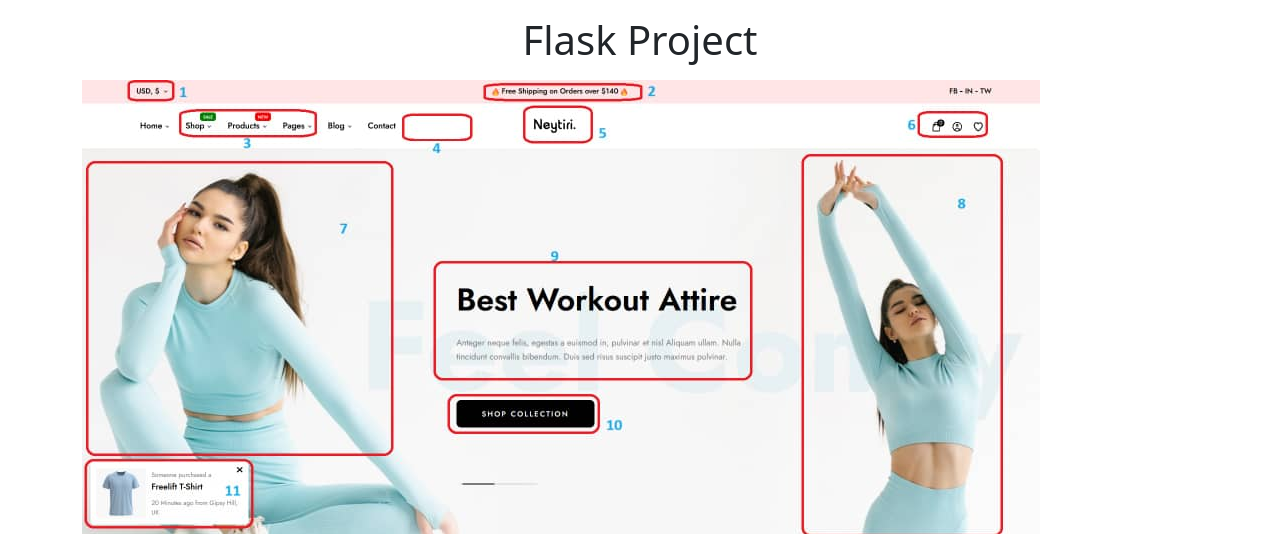
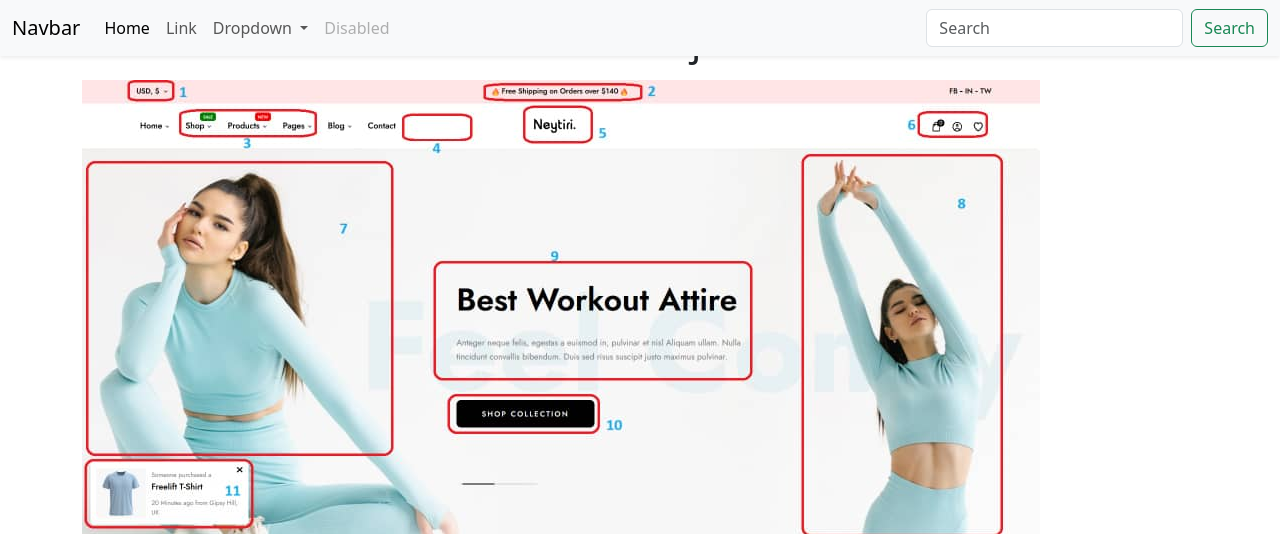
Before and after one commit to nanansoroma/flask, a Flask app: page / in a window 1280 px wide. Shown: the top 534 px of the page. Run offline with Flask 3, Linux system fonts and the light colour scheme.

Commit message:
added nav

```diff
--- a/templates/home.html
+++ b/templates/home.html
@@ -10,7 +10,9 @@
 
 
   <body>
+    {% include 'nav.html' %}
     <div class="container">
+
     <h1 class="text-center my-3"> Flask Project</b></h1>
     <img class=".img-fluid" src="https://23c0467a-3720-4fc0-b1a9-bb1410e469c2-00-3ovxksd06reva.worf.replit.dev/static/banner.jpeg"
 
@@ -20,7 +22,7 @@
         Lorem Ipsum is simply dummy text of the printing and typesetting industry. Lorem Ipsum has been the industry's standard dummy text ever since the 1500s, when an unknown printer took a galley of type and scrambled it to make a type specimen book. It has survived not only five centuries, but also the leap into electronic typesetting, remaining essentially unchanged. It was popularised in the 1960s with the release of Letraset sheets containing Lorem Ipsum passages, and more recently with desktop publishing software like Aldus PageMaker .including versions of Lorem Ipsum.
       </p>
       <h1 class="text-center my-3"> <b>Open Positions</b></h1>
-      <div class="list-group">
+      <div>
      {% for job in jobs %}
       {% include 'jobitems.html' %}
      {% endfor %}
--- /dev/null
+++ b/templates/nav.html
@@ -0,0 +1,36 @@
+<nav class="navbar navbar-expand-lg bg-body-tertiary shadow-sm fixed-top">
+  <div class="container-fluid">
+    <a class="navbar-brand" href="#">Navbar</a>
+    <button class="navbar-toggler" type="button" data-bs-toggle="collapse" data-bs-target="#navbarSupportedContent" aria-controls="navbarSupportedContent" aria-expanded="false" aria-label="Toggle navigation">
+      <span class="navbar-toggler-icon"></span>
+    </button>
+    <div class="collapse navbar-collapse" id="navbarSupportedContent">
+      <ul class="navbar-nav me-auto mb-2 mb-lg-0">
+        <li class="nav-item">
+          <a class="nav-link active" aria-current="page" href="#">Home</a>
+        </li>
+        <li class="nav-item">
+          <a class="nav-link" href="#">Link</a>
+        </li>
+        <li class="nav-item dropdown">
+          <a class="nav-link dropdown-toggle" href="#" role="button" data-bs-toggle="dropdown" aria-expanded="false">
+            Dropdown
+          </a>
+          <ul class="dropdown-menu">
+            <li><a class="dropdown-item" href="#">Action</a></li>
+            <li><a class="dropdown-item" href="#">Another action</a></li>
+            <li><hr class="dropdown-divider"></li>
+            <li><a class="dropdown-item" href="#">Something else here</a></li>
+          </ul>
+        </li>
+        <li class="nav-item">
+          <a class="nav-link disabled" aria-disabled="true">Disabled</a>
+        </li>
+      </ul>
+      <form class="d-flex" role="search">
+        <input class="form-control me-2" type="search" placeholder="Search" aria-label="Search">
+        <button class="btn btn-outline-success" type="submit">Search</button>
+      </form>
+    </div>
+  </div>
+</nav>
```
